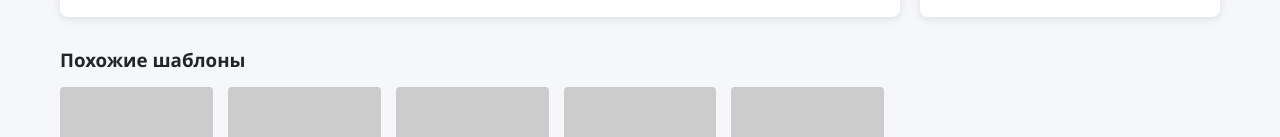
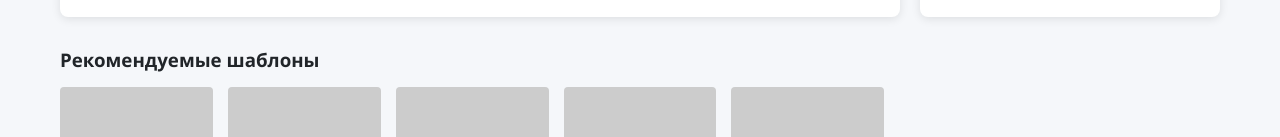
Before and after one commit to TishkaGit/memesraw, a plain HTML site: page edit.html in a window 1280 px wide. Shown: the part 688-825 px from the top of the page. Drawn offline with Linux system fonts and the light colour scheme; placeholder pictures from the web are drawn by us.

Commit message:
Update edit.html

```diff
--- a/edit.html
+++ b/edit.html
@@ -234,7 +234,7 @@
         </div>
 
         <div class="related-templates">
-            <h3>Похожие шаблоны</h3>
+            <h3>Рекомендуемые шаблоны</h3>
             <div class="template-grid">
                 <img src="https://via.placeholder.com/150x120?text=Шаблон+1" class="template-thumbnail">
                 <img src="https://via.placeholder.com/150x120?text=Шаблон+2" class="template-thumbnail">
```
